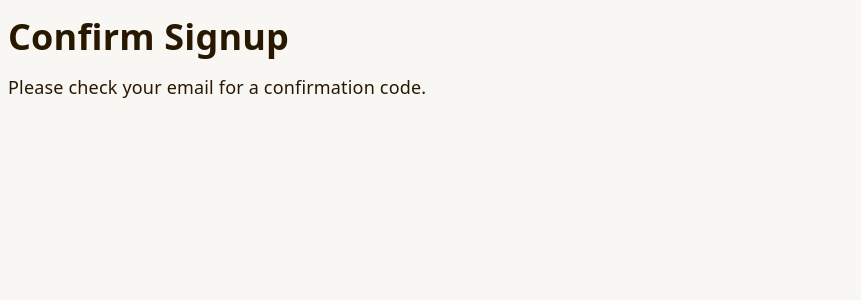
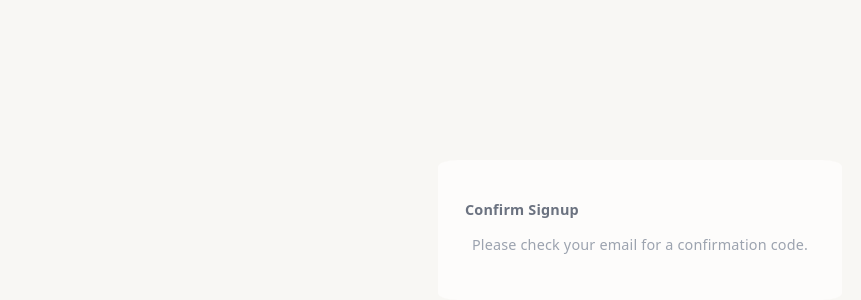
Before and after one commit to vanmyngo/todo-app-frontend, a React (Vite) app: page /confirm-signup in a window 1280 px wide. Shown: the top 300 px of the page, without its empty margins (0-861 px from the left). Built offline with nearby package versions, Linux system fonts and the light colour scheme; no server answers; what aws-amplify would draw is missing.

Commit message:
Add confirm signup page

```diff
--- a/src/pages/ConfirmSignupPage.tsx
+++ b/src/pages/ConfirmSignupPage.tsx
@@ -1,8 +1,8 @@
 export default function ConfirmSignup() {
     return (
-        <div>
-            <h1>Confirm Signup</h1>
-            <p>Please check your email for a confirmation code.</p>
+        <div className="auth-card">
+            <h1 className="auth-title center">Confirm Signup</h1>
+            <p className="auth-footer">Please check your email for a confirmation code.</p>
         </div>
     );
 };
```
